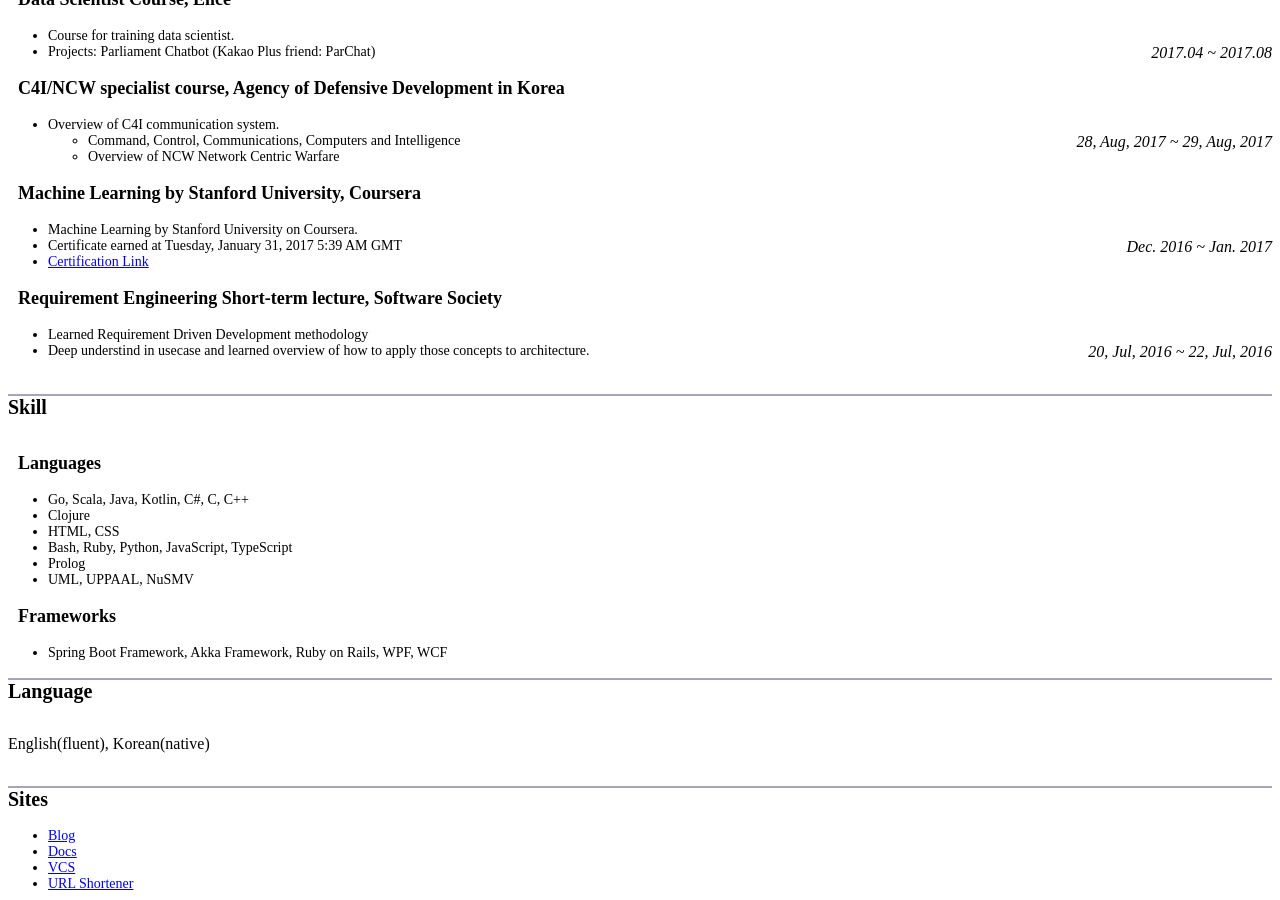
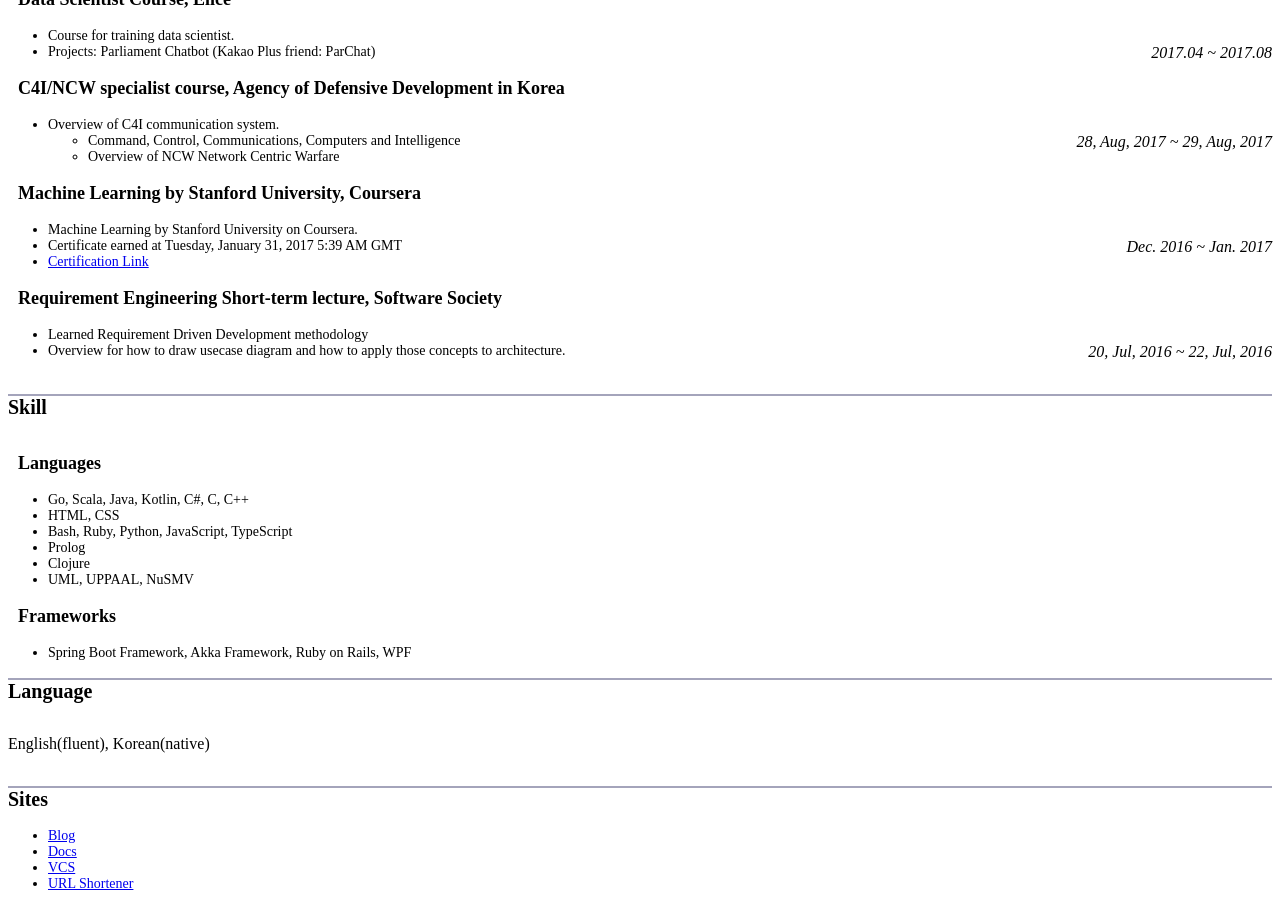
Before and after one commit to gkm2164/gkm2164.github.io, a Jekyll site: the page built from index.md, in a window 1280 px wide and 900 px high, scrolled down 2868 px. Built offline with Jekyll 4.4.1, drawn with Linux system fonts in a browser that asks for light colours; our own code applies the rules of GitHub Pages for plain Markdown files.

Commit message:
Update index.md

```diff
--- a/index.md
+++ b/index.md
@@ -210,19 +210,19 @@ _Dec. 2016 ~ Jan. 2017_
 _20, Jul, 2016 ~ 22, Jul, 2016_
 
 * Learned Requirement Driven Development methodology
-* Deep understind in usecase and learned overview of how to apply those concepts to architecture.
+* Overview for how to draw usecase diagram and how to apply those concepts to architecture.
 
 ## Skill
 ### Languages
   * Go, Scala, Java, Kotlin, C#, C, C++
-  * Clojure
   * HTML, CSS
   * Bash, Ruby, Python, JavaScript, TypeScript
   * Prolog
+  * Clojure
   * UML, UPPAAL, NuSMV
 
 ### Frameworks
-  * Spring Boot Framework, Akka Framework, Ruby on Rails, WPF, WCF
+  * Spring Boot Framework, Akka Framework, Ruby on Rails, WPF
 
 ## Language
 English(fluent), Korean(native)
```
